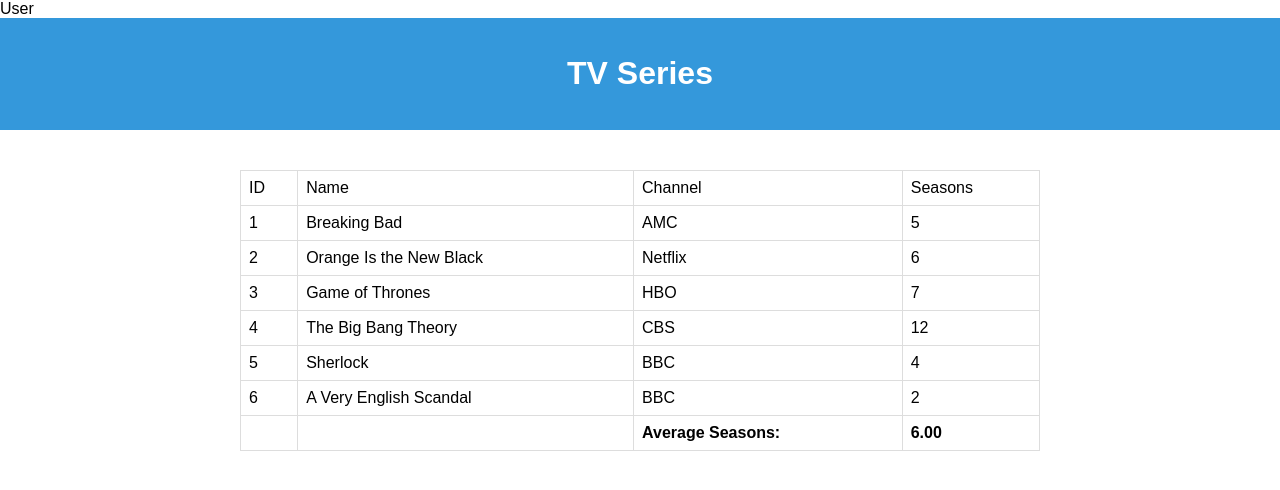
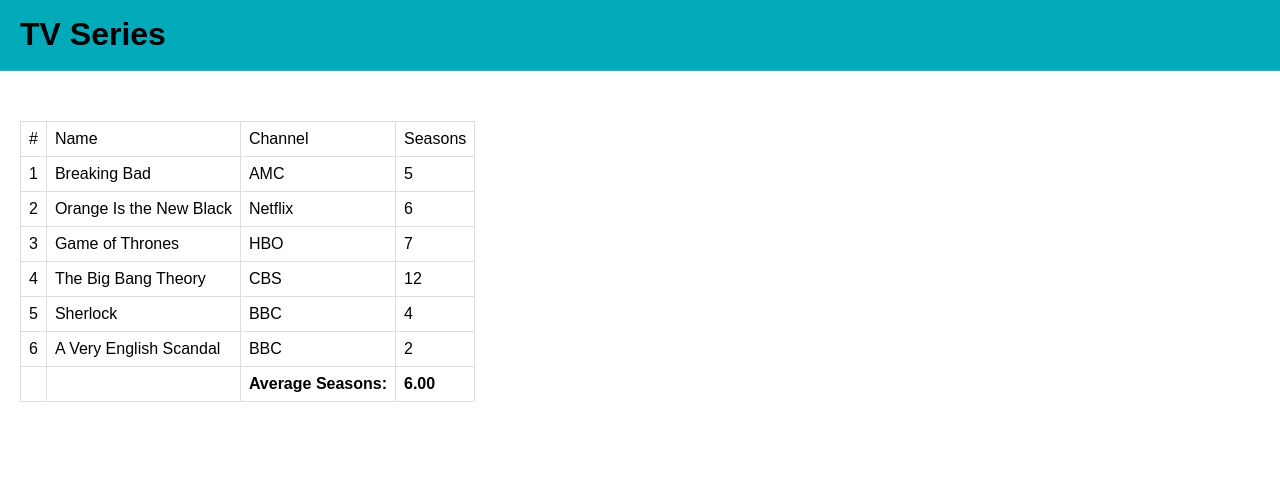
Before and after one commit to Juwanse/TALLER-TS-1, a plain HTML site: page TALLER1-TS/index.html in a window 1280 px wide. Drawn offline with Linux system fonts and the light colour scheme.

Commit message:
Ajustes TALLER1-TS

```diff
--- a/TALLER1-TS/index.html
+++ b/TALLER1-TS/index.html
@@ -1,4 +1,3 @@
-User
 <!DOCTYPE html>
 <html>
 
@@ -12,16 +11,20 @@
         }
 
         .header {
-            background-color: #3498db;
-            color: #fff;
-            text-align: center;
+            background-color: #00AAB8;
+            color: #000;
+            text-align: left;
             padding: 1em 0;
+            border-bottom: 2px solid #3498db;
+            margin-bottom: 10px;
+            padding-left: 20px;
         }
 
         .container {
             max-width: 800px;
-            margin: 0 auto;
+            margin: 0;
             padding: 20px;
+            float: left;
         }
 
         table {
@@ -49,7 +52,7 @@
 
 <body>
     <div class="header">
-        <h1>TV Series</h1>
+        <h1 style="margin: 0;">TV Series</h1>
     </div>
 
     <div class="container">
@@ -133,7 +136,7 @@
                 const table = document.createElement('table');
                 const header = table.createTHead();
                 const headerRow = header.insertRow(0);
-                const headers = ['ID', 'Name', 'Channel', 'Seasons'];
+                const headers = ['#', 'Name', 'Channel', 'Seasons'];
                 for (let i = 0; i < headers.length; i++) {
                     const cell = headerRow.insertCell(i);
                     cell.innerHTML = headers[i];
```
